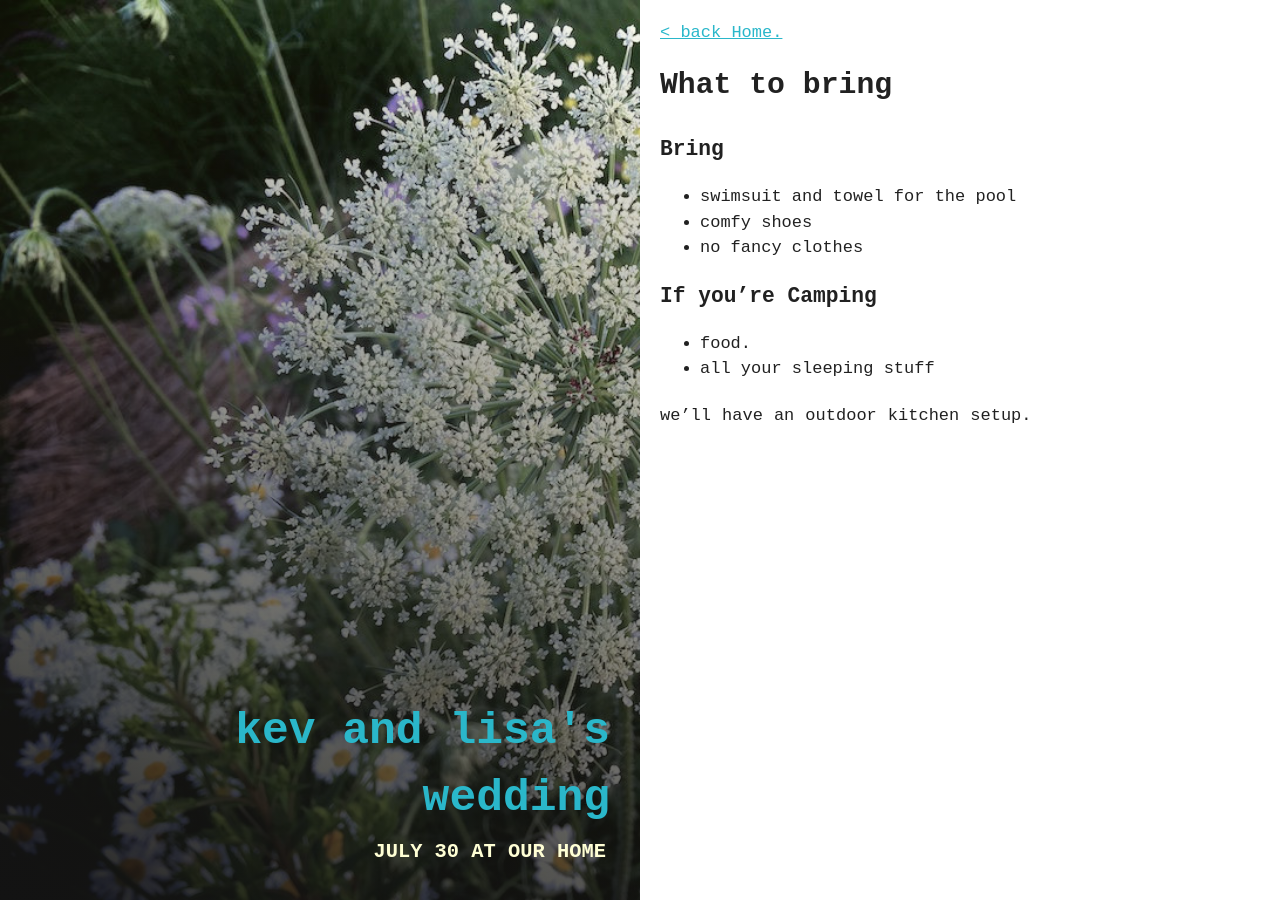
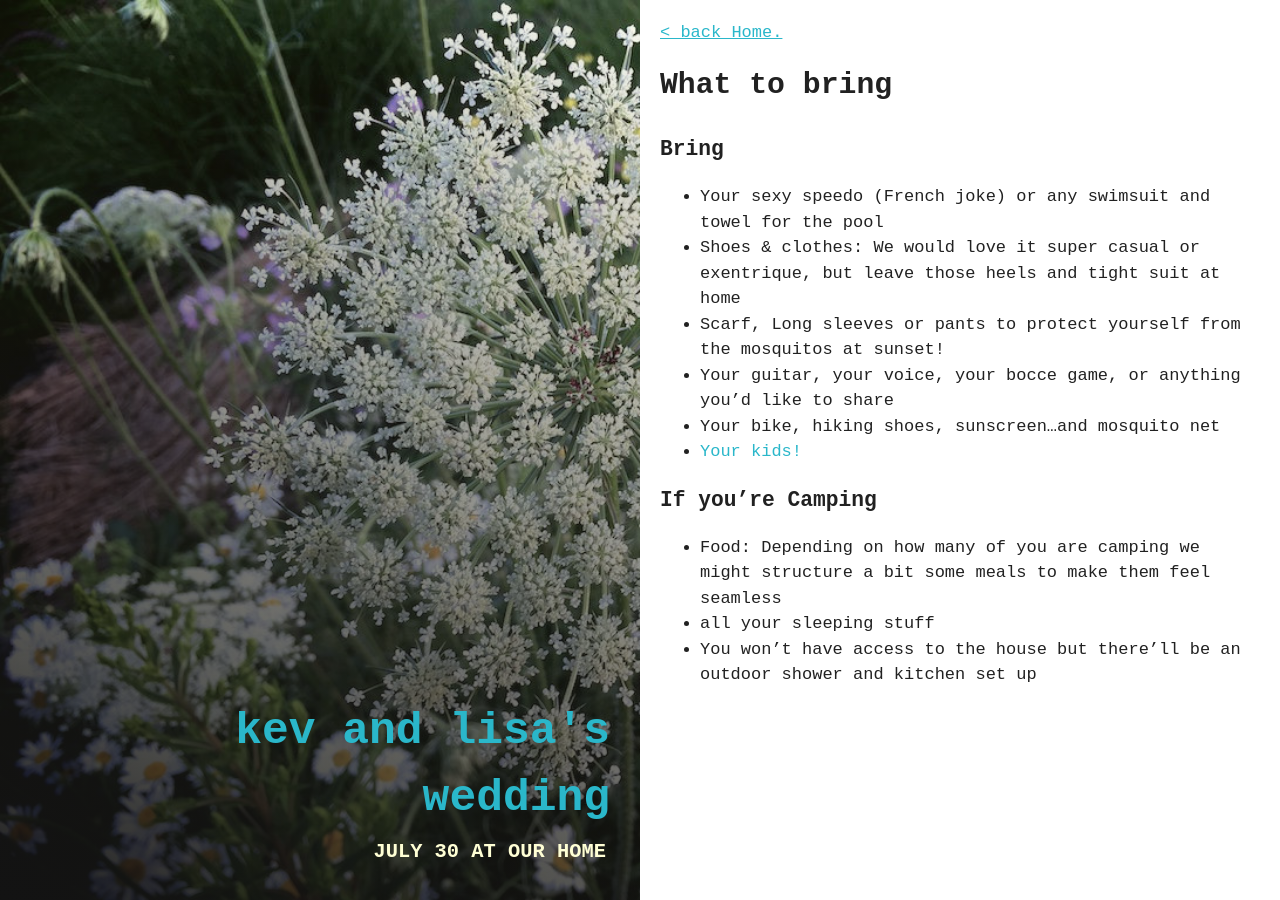
Before and after one commit to kevwalsh/carota, a Jekyll site: the page built from _posts/2015-01-06-what-to-bring.md, in a window 1280 px wide. Built offline with Jekyll 4.4.1, drawn with Linux system fonts in a browser that asks for light colours.

Commit message:
Update 2015-01-06-what-to-bring.md

```diff
--- a/_posts/2015-01-06-what-to-bring.md
+++ b/_posts/2015-01-06-what-to-bring.md
@@ -12,14 +12,16 @@ comingsoon: comingsoon
 
 #### Bring
 
-* swimsuit and towel for the pool
-* comfy shoes
-* no fancy clothes
+* Your sexy speedo (French joke) or any swimsuit and towel for the pool
+* Shoes & clothes: We would love it super casual or exentrique, but leave those heels and tight suit at home
+* Scarf, Long sleeves or pants to protect yourself from the mosquitos at sunset!
+* Your guitar, your voice, your bocce game, or anything you'd like to share
+* Your bike, hiking shoes, sunscreen...and mosquito net
+* [Your kids!](/kids)
 
 
 #### If you're Camping
 
-* food.
+* Food: Depending on how many of you are camping we might structure a bit some meals to make them feel seamless
 * all your sleeping stuff
-
-we'll have an outdoor kitchen setup.
+* You won't have access to the house but there'll be an outdoor shower and kitchen set up
```
Also changed, not shown: other parts of _posts/2015-01-06-what-to-bring.md (+1 -1 lines).
